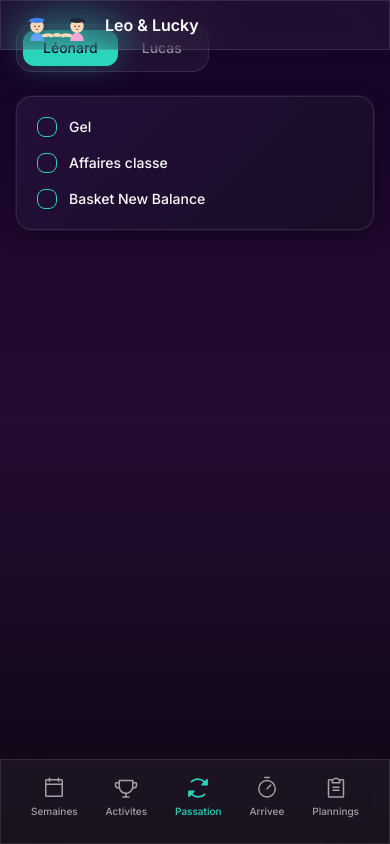
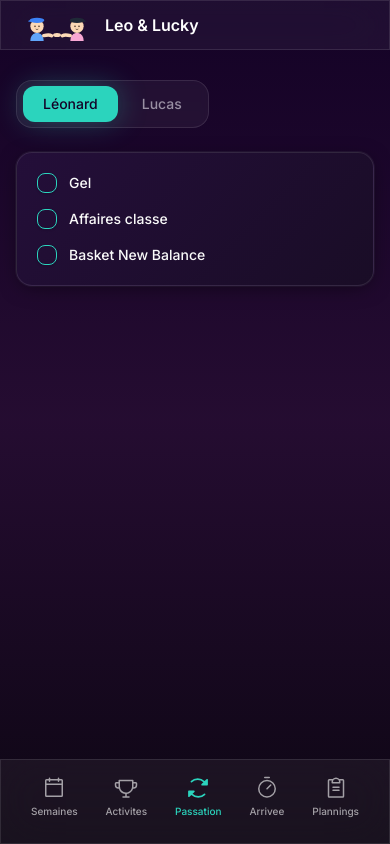
Before and after one commit to decuyperanthony/calendar-du-duck, a Next.js app: page /passation in a window 390 px wide. Built offline with nearby package versions, Linux system fonts and the light colour scheme.

Commit message:
fix: PWA layout spacing - add top margin for mobile header and fix background coverage (#18)

```diff
--- a/app/globals.css
+++ b/app/globals.css
@@ -55,9 +55,15 @@
     @apply border-border;
   }
 
+  html {
+    background-color: hsl(270 89% 8%);
+  }
+
   body {
     @apply bg-background text-foreground antialiased;
     font-family: 'Inter', system-ui, sans-serif;
+    min-height: 100svh;
+    min-height: -webkit-fill-available;
   }
 }
 
@@ -69,6 +75,10 @@
   /* Safe area utilities for PWA */
   .pt-safe {
     padding-top: env(safe-area-inset-top);
+  }
+
+  .mt-safe {
+    margin-top: env(safe-area-inset-top);
   }
 
   .pb-safe {
@@ -96,6 +106,9 @@
       hsl(280 60% 12%) 50%,
       hsl(270 50% 5%) 100%
     );
+    background-attachment: fixed;
+    min-height: 100svh;
+    min-height: -webkit-fill-available;
   }
 
   /* Header gradient */
--- a/app/layout.tsx
+++ b/app/layout.tsx
@@ -122,7 +122,7 @@ export default async function RootLayout({
           <div className="flex min-h-svh flex-col pt-safe">
             <Menu />
             <MobileHeader />
-            <main className="flex-1 px-4 py-6 md:px-6 md:py-8 md:mt-20 pb-nav-safe md:pb-6">
+            <main className="flex-1 px-4 pt-6 md:px-6 md:pt-8 mt-14 md:mt-20 pb-nav-safe md:pb-8">
               <div className="mx-auto max-w-4xl animate-in">{children}</div>
             </main>
             <BottomNav />
```
